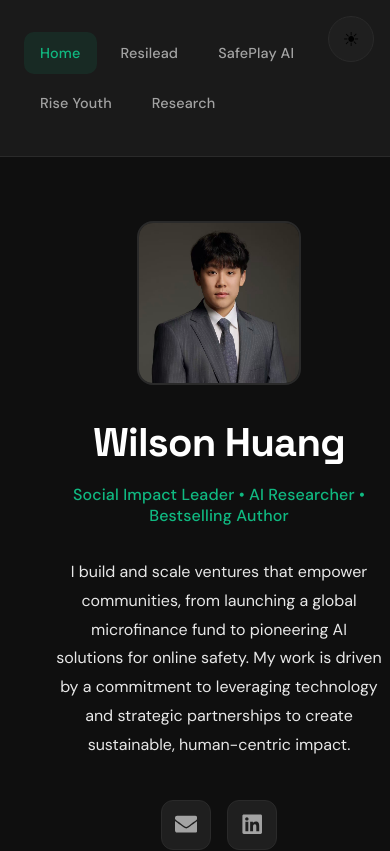
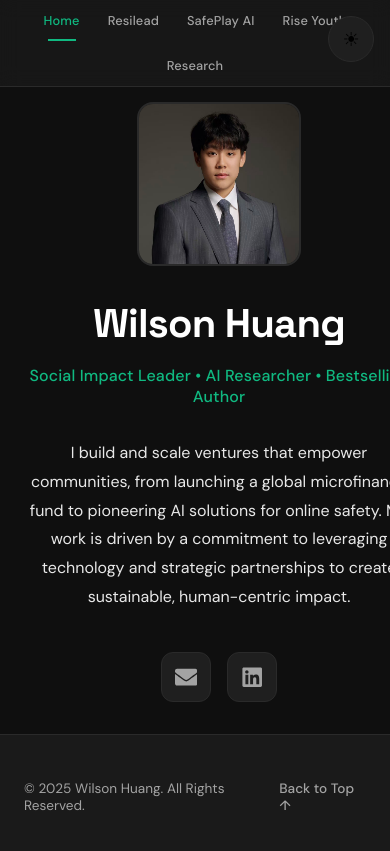
Before and after one commit to wilson-huang-cmyk/wilsonhuang, a React (Vite) app: page / in a window 390 px wide. Shown: the top 851 px of the page. Built offline with nearby package versions, Linux system fonts and the light colour scheme.

Commit message:
Updated index.css

```diff
--- a/src/index.css
+++ b/src/index.css
@@ -84,10 +84,10 @@ body.light-theme .theme-toggle::before {
 }
 
 
-/* --- APP LAYOUT WITH SIDEBAR --- */
+/* --- APP LAYOUT WITH TOP NAV --- */
 .app-layout {
-  display: grid;
-  grid-template-columns: 280px 1fr;
+  display: flex;
+  flex-direction: column;
   min-height: 100vh;
 }
 
@@ -95,56 +95,83 @@ body.light-theme .theme-toggle::before {
   position: fixed;
   top: 0;
   left: 0;
-  width: 280px;
-  height: 100vh;
+  right: 0;
+  width: 100%;
+  height: auto;
   background: var(--bg-secondary);
-  border-right: 1px solid var(--border-color);
-  padding: 3rem 0;
+  border-bottom: 1px solid var(--border-color);
+  padding: 0;
   display: flex;
-  flex-direction: column;
-  z-index: 10;
+  align-items: center;
+  justify-content: center;
+  z-index: 100;
+  backdrop-filter: blur(10px);
+  background: rgba(26, 26, 26, 0.8);
+}
+
+body.light-theme .sidebar {
+  background: rgba(245, 245, 245, 0.8);
 }
 
 .main-content {
-  margin-left: 280px;
-  padding: 3rem 4rem;
-  max-width: 1200px;
+  margin-top: 70px;
+  padding: 0;
   width: 100%;
+  min-height: calc(100vh - 70px);
+  display: flex;
+  flex-direction: column;
 }
 
 /* --- NAVIGATION --- */
 .navigation {
   display: flex;
-  flex-direction: column;
-  padding: 0 2rem;
+  align-items: center;
+  padding: 0 3rem;
+  width: 100%;
+  max-width: 1400px;
 }
 
 .nav-links {
   display: flex;
-  flex-direction: column;
+  flex-direction: row;
   gap: 0.5rem;
+  align-items: center;
 }
 
 .nav-link {
   display: block;
-  padding: 0.875rem 1.25rem;
+  padding: 1.25rem 1.5rem;
   color: var(--secondary-text);
   text-decoration: none;
-  font-size: 0.95rem;
+  font-size: 0.9rem;
   font-weight: 500;
-  border-radius: 10px;
   transition: all 0.3s ease;
   letter-spacing: 0.01em;
+  position: relative;
+}
+
+.nav-link::after {
+  content: '';
+  position: absolute;
+  bottom: 0;
+  left: 1.5rem;
+  right: 1.5rem;
+  height: 2px;
+  background: var(--accent-color);
+  transform: scaleX(0);
+  transition: transform 0.3s ease;
 }
 
 .nav-link:hover {
   color: var(--text-color);
-  background: var(--card-color);
 }
 
 .nav-link.active {
   color: var(--accent-color);
-  background: var(--accent-subtle);
+}
+
+.nav-link.active::after {
+  transform: scaleX(1);
 }
 
 /* --- HOME PAGE --- */
@@ -152,13 +179,14 @@ body.light-theme .theme-toggle::before {
   display: flex;
   align-items: center;
   justify-content: center;
-  min-height: calc(100vh - 12rem);
+  flex: 1;
+  width: 100%;
+  padding: 3rem;
 }
 
 .home-hero {
   text-align: center;
   max-width: 700px;
-  padding: 2rem;
 }
 
 .home-image {
@@ -226,6 +254,11 @@ body.light-theme .theme-toggle::before {
 /* --- PROJECT PAGES --- */
 .project-page {
   animation: fadeIn 0.4s ease-in-out;
+  padding: 4rem 6rem;
+  max-width: 1200px;
+  margin: 0 auto;
+  width: 100%;
+  flex: 1;
 }
 
 .project-header {
@@ -438,9 +471,10 @@ body.light-theme .gallery-caption {
 
 /* --- FOOTER --- */
 footer {
-  padding: 4rem 0 2rem;
+  padding: 3rem 6rem 2rem;
   border-top: 1px solid var(--border-color);
-  margin-top: 4rem;
+  margin-top: auto;
+  background: var(--bg-secondary);
 }
 .footer-bottom {
   display: flex;
@@ -448,6 +482,8 @@ footer {
   align-items: center;
   color: var(--secondary-text);
   font-size: 0.85rem;
+  max-width: 1200px;
+  margin: 0 auto;
 }
 .back-to-top {
   color: var(--secondary-text);
@@ -461,36 +497,25 @@ footer {
 
 /* --- RESPONSIVE STYLES --- */
 @media (max-width: 1024px) {
-  .app-layout {
-    grid-template-columns: 1fr;
-  }
-
-  .sidebar {
-    position: relative;
-    width: 100%;
-    height: auto;
-    padding: 2rem 0;
-    border-right: none;
-    border-bottom: 1px solid var(--border-color);
-  }
-
   .navigation {
     padding: 0 1.5rem;
   }
 
   .nav-links {
-    flex-direction: row;
-    flex-wrap: wrap;
-    gap: 0.5rem;
+    gap: 0.25rem;
   }
 
   .nav-link {
-    padding: 0.75rem 1rem;
-    font-size: 0.9rem;
+    padding: 1rem 1rem;
+    font-size: 0.85rem;
   }
 
-  .main-content {
-    margin-left: 0;
+  .nav-link::after {
+    left: 1rem;
+    right: 1rem;
+  }
+
+  .home-page {
     padding: 2rem 1.5rem;
   }
 
@@ -506,6 +531,10 @@ footer {
     font-size: 1rem;
   }
 
+  .project-page {
+    padding: 2rem 1.5rem;
+  }
+
   .project-title {
     font-size: 2.25rem;
   }
@@ -514,8 +543,24 @@ footer {
     font-size: 1.5rem;
   }
 
+  footer {
+    padding: 2rem 1.5rem 1.5rem;
+  }
+
   .theme-toggle {
     top: 1rem;
     right: 1rem;
   }
 }
+
+@media (max-width: 640px) {
+  .nav-links {
+    flex-wrap: wrap;
+    justify-content: center;
+  }
+
+  .nav-link {
+    padding: 0.75rem 0.75rem;
+    font-size: 0.8rem;
+  }
+}
```
